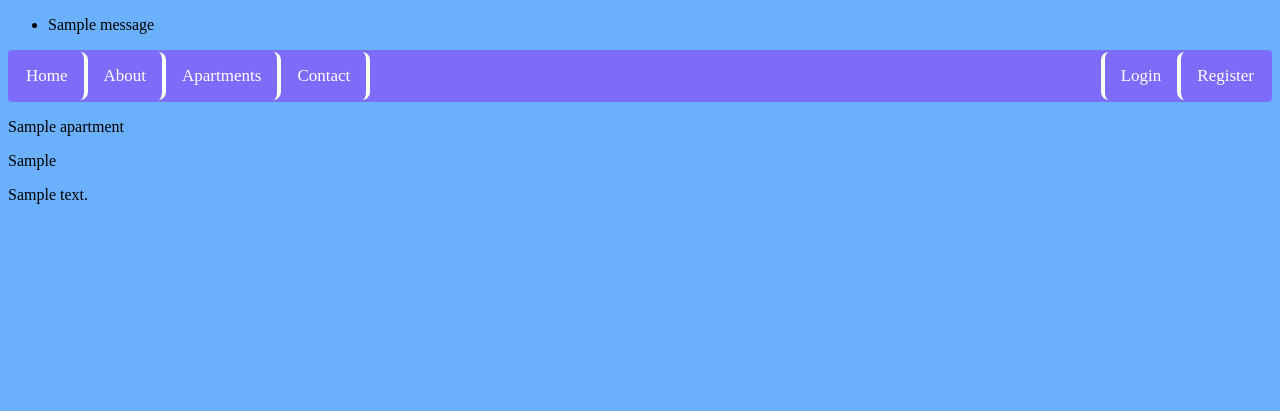
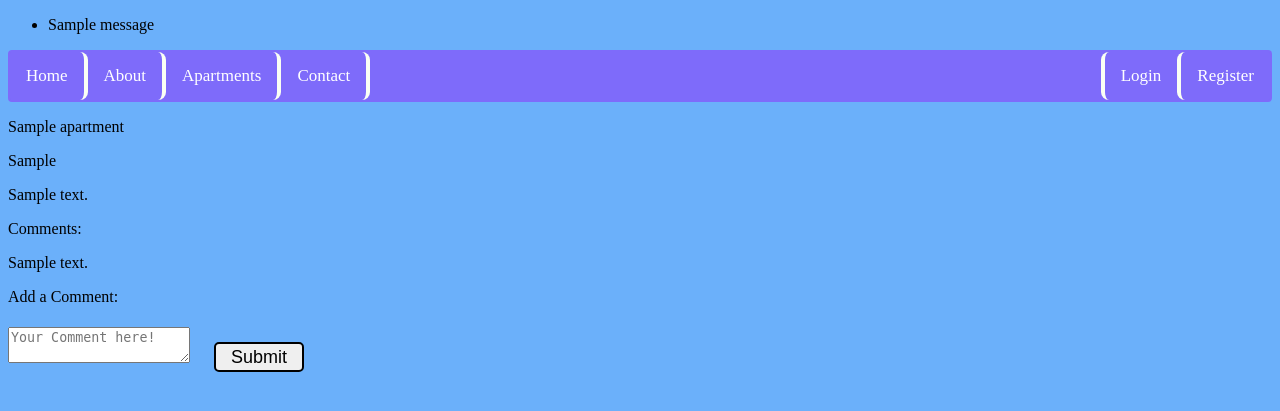
Before and after one commit to aon4o/Apartments-Flask_Web_App, a Flask app: page /apartments/1/show in a window 1280 px wide. Shown: the top 411 px of the page. Run offline with Flask 2, Linux system fonts and the light colour scheme; tables that the repository leaves empty hold one stand-in row (values such as "Sample post"); one stand-in notice (Sample message) is shown.

Commit message:
Comments: -added methods to show/create comments for each apartment

```diff
--- a/app.py
+++ b/app.py
@@ -2,7 +2,7 @@ from app_config import app
 from flask import url_for, request, redirect, render_template, flash
 from database import db, User, Apartment, Comment
 from forms import generate_password_hash, check_password_hash, \
-    LoginForm, RegistrationForm, ApartmentForm
+    LoginForm, RegistrationForm, ApartmentForm, CommentForm
 from login_manager import login_manager, login_required, login_user, \
     logout_user, current_user
 import logging
@@ -112,9 +112,34 @@ def apartment_create():
 @app.route('/apartments/<int:apartment_id>/show')
 def apartment_show(apartment_id):
     apartment = Apartment.query.filter_by(id=apartment_id).first()
+    comments = Comment.query.filter_by(apartment_id=apartment_id).all()
+    comment_form = CommentForm()
     if not apartment:
         return render_template('errors/404.html'), 404
-    return render_template('apartments/show.html', apartment=apartment)
+    return render_template(
+        'apartments/show.html', apartment=apartment,
+        comments=comments, form=comment_form)
+
+
+# COMMENTS
+@app.route('/comments/create', methods=['POST'])
+@login_required
+def comment_create():
+    form = CommentForm()
+    if form.validate_on_submit():
+        new_comment = Comment(
+            user_id=form.user_id.data,
+            apartment_id=form.apartment_id.data,
+            comment=form.comment.data
+        )
+        db.session.add(new_comment)
+        db.session.commit()
+        flash("Comment added Successfully!")
+    else:
+        flash("Error adding the comment")
+
+    return redirect(url_for('apartment_show',
+                            apartment_id=form.apartment_id.data))
 
 
 # ERROR CODE HANDLERS
--- a/forms.py
+++ b/forms.py
@@ -1,7 +1,9 @@
 from flask_wtf import FlaskForm
-from wtforms import StringField, TextAreaField, PasswordField, BooleanField
+from wtforms import StringField, TextAreaField, PasswordField, BooleanField,\
+    HiddenField
 from wtforms.validators import InputRequired, Length
 from werkzeug.security import generate_password_hash, check_password_hash
+from flask_login import current_user
 
 
 class RegistrationForm(FlaskForm):
@@ -28,3 +30,9 @@ class ApartmentForm(FlaskForm):
                              validators=[InputRequired(), Length(min=10)])
     description = TextAreaField('description',
                                 validators=[InputRequired(), Length(min=10)])
+
+
+class CommentForm(FlaskForm):
+    user_id = HiddenField('user_id', validators=[InputRequired()])
+    apartment_id = HiddenField('apartment_id', validators=[InputRequired()])
+    comment = TextAreaField('comment', validators=[InputRequired()])
--- a/requirements.txt
+++ b/requirements.txt
@@ -3,7 +3,6 @@ Flask>=1.1.2
 Flask-Login>=0.5.0
 Flask-SQLAlchemy>=2.4.4
 Flask-WTF>=0.14.2
-Flask-Bootstrap>=3.3.7.0
 
 click>=7.1.2
 itsdangerous>=1.1.0
--- a/templates/apartments/show.html
+++ b/templates/apartments/show.html
@@ -7,4 +7,29 @@
   <p>{{ apartment.name }}</p>
   <p>{{ apartment.location }}</p>
   <p>{{ apartment.description }}</p>
+  <div class="comments">
+  {% if comments %}
+    <p>Comments:</p>
+    {% for comment in comments %}
+      <p>{{ comment.comment }}</p>
+{#      {% if comment.user_id == current_user.get_id() %}#}
+{#        <p>edit</p>#}
+{#        <a href="{{ url_for('comment_edit', comment_id=comment.id) }}">Edit</a>#}
+{#        <a href="{{ url_for('comment_delete', comment_id=comment.id) }}">Delete</a>#}
+{#      {% endif %}#}
+    {% endfor %}
+  {% endif %}
+  </div>
+  <form action="{{ url_for('comment_create') }}" method="post">
+    {% if comments %}
+      <p>Add a Comment:</p>
+    {% else %}
+      <p>Be the First to add a Comment!</p>
+    {% endif %}
+    {{ form.csrf_token }}
+    {{ form.user_id(value=current_user.get_id()) }}
+    {{ form.apartment_id(value=apartment.id) }}
+    {{ form.comment(placeholder="Your Comment here!") }}
+    <button type="submit">Submit</button>
+  </form>
 {% endblock body %}
--- a/templates/layouts/layout.html
+++ b/templates/layouts/layout.html
@@ -3,14 +3,8 @@
 <head>
   <meta charset="UTF-8">
   <meta name="viewport" content="width=device-width, initial-scale=1.0">
-{#  {% with messages = get_flashed_messages() %}#}
-{#    {% if messages %}#}
-{#      <meta http-equiv="refresh" content="5">#}
-{#    {% endif %}#}
-{#  {% endwith %}#}
   <link rel="shortcut icon" type="image" href="{{ url_for('static', filename='favicon.ico') }}"/>
   <link rel="stylesheet" type="text/css" href="{{ url_for('static', filename='style.css') }}"/>
-
   <title>Apartments - {% block title %}{% endblock %}</title>
   {% block head %}{% endblock %}
 </head>
@@ -22,7 +16,6 @@
         {% for message in messages %}
           <li>{{ message }}</li>
         {% endfor %}
-        <a href=""></a>
       </ul>
     {% endif %}
   {% endwith %}
```
